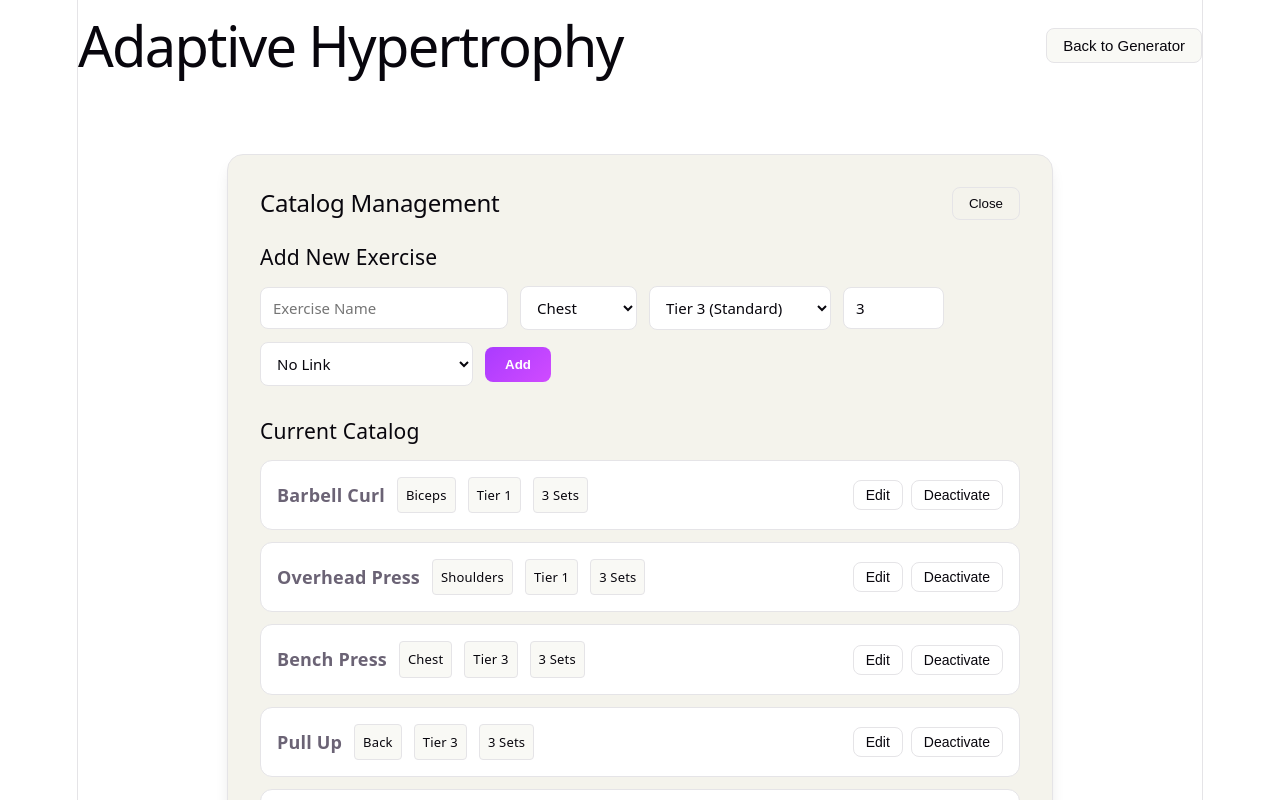
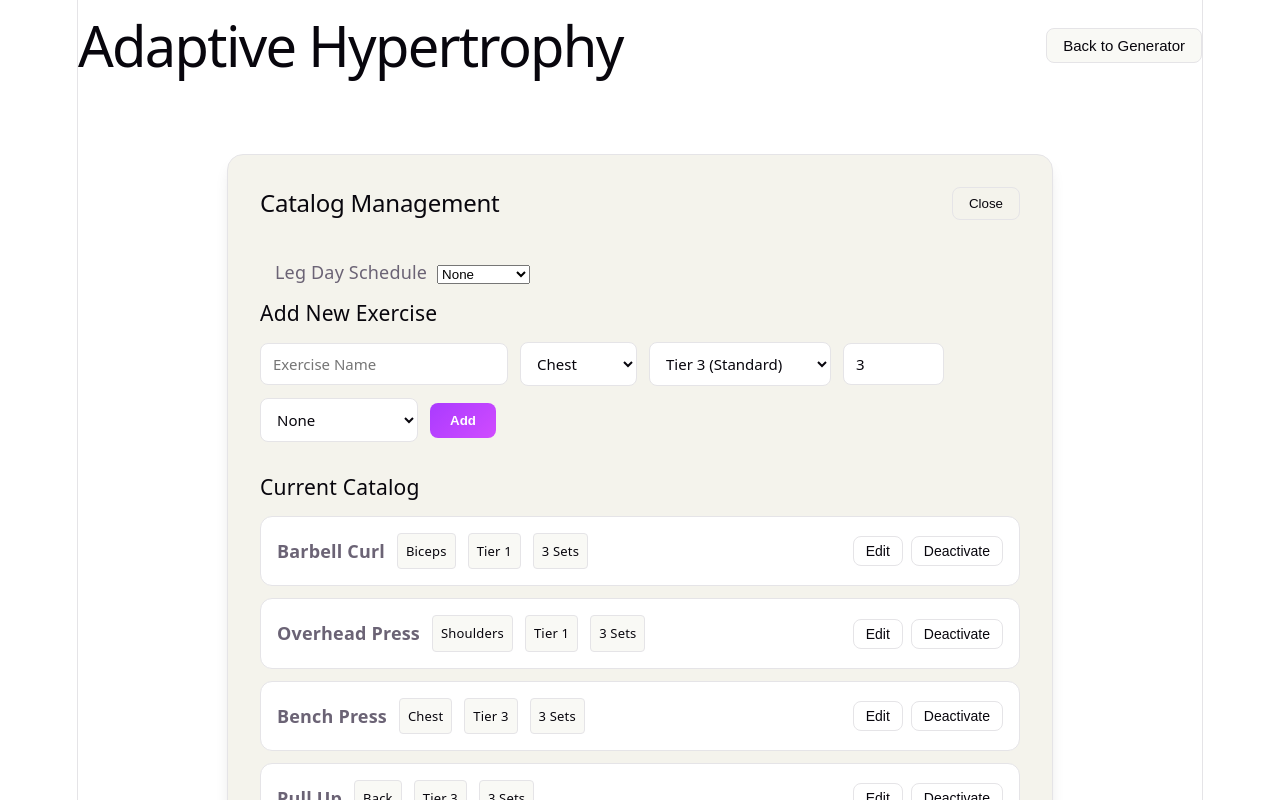
Before and after one commit to jhampson-dbre/adaptive-workouts, a React (Vite) app: page / in a window 1280 px wide. Both pictures are taken after a click on the button "Manage Catalog". Shown: the top 800 px of the page. Built offline with nearby package versions, Linux system fonts and the light colour scheme.

Commit message:
feat: add leg day configuration to settings

```diff
--- a/src/components/Settings.jsx
+++ b/src/components/Settings.jsx
@@ -1,5 +1,5 @@
 import React, { useState, useEffect } from 'react';
-import { getCatalog, saveCatalog } from '../utils/storage';
+import { getCatalog, saveCatalog, getSettings, saveSettings } from '../utils/storage';
 
 const getTier1Groups = (currentCatalog, ignoreId = null) => {
   const t1Exercises = currentCatalog.filter(ex => ex.tier === 1 && ex.id !== ignoreId);
@@ -9,6 +9,10 @@ const getTier1Groups = (currentCatalog, ignoreId = null) => {
 export default function Settings({ onClose }) {
   const [catalog, setCatalog] = useState([]);
   const [editingId, setEditingId] = useState(null);
+  const [settings, setSettings] = useState({});
+  const [legDayOfWeek, setLegDayOfWeek] = useState('None');
+  const [warmupTime, setWarmupTime] = useState(10);
+  const [staleThreshold, setStaleThreshold] = useState(5);
 
   // New exercise state
   const [newName, setNewName] = useState('');
@@ -26,7 +30,18 @@ export default function Settings({ onClose }) {
 
   useEffect(() => {
     setCatalog(getCatalog());
+    const currentSettings = getSettings();
+    setSettings(currentSettings);
+    setLegDayOfWeek(currentSettings.legDayOfWeek || 'None');
+    setWarmupTime(currentSettings.warmupTime || 10);
+    setStaleThreshold(currentSettings.staleThreshold || 5);
   }, []);
+
+  const handleSaveSettings = (updates) => {
+    const newSettings = { ...settings, ...updates };
+    setSettings(newSettings);
+    saveSettings(newSettings);
+  };
 
   const handleSave = (newCatalog) => {
     setCatalog(newCatalog);
@@ -131,6 +146,23 @@ export default function Settings({ onClose }) {
         <button className="close-btn" onClick={onClose}>Close</button>
       </div>
 
+      <div className="setting-group" style={{ padding: '15px' }}>
+        <label style={{ marginRight: '10px' }}>Leg Day Schedule</label>
+        <select value={legDayOfWeek} onChange={(e) => {
+          setLegDayOfWeek(e.target.value);
+          handleSaveSettings({ warmupTime, staleThreshold, legDayOfWeek: e.target.value });
+        }}>
+          {['None', 'Monday', 'Tuesday', 'Wednesday', 'Thursday', 'Friday', 'Saturday', 'Sunday'].map(day => (
+            <option key={day} value={day}>{day}</option>
+          ))}
+        </select>
+        {legDayOfWeek !== 'None' && catalog.filter(ex => ex.muscleGroup === 'Legs' && ex.tier === 3).length === 0 && (
+          <div className="alert-warning" style={{ color: 'red', marginTop: '5px' }}>
+            You must add at least one Tier 3 Leg Exercise to the catalog to use Leg Day.
+          </div>
+        )}
+      </div>
+
       <div className="add-exercise">
         <h3>Add New Exercise</h3>
         <form onSubmit={handleAdd} className="add-form">
@@ -155,9 +187,18 @@ export default function Settings({ onClose }) {
             onChange={(e) => setNewTier(e.target.value)}
             title="Priority Tier"
           >
+            {newGroup === 'Legs' ? (
+              <>
+                <option value="3">Tier 3 (Primary Leg Day)</option>
+                <option value="4">Tier 4 (Supplemental)</option>
+              </>
+            ) : (
+              <>
                 <option value="1">Tier 1 (Core Pivot)</option>
                 <option value="3">Tier 3 (Standard)</option>
                 <option value="4">Tier 4 (Low Priority)</option>
+              </>
+            )}
           </select>
           <input
             type="number"
@@ -168,12 +209,14 @@ export default function Settings({ onClose }) {
             title="Sets"
             placeholder="Sets"
           />
+          {newGroup === 'Legs' && String(newTier) === '3' ? (
+            <span className="badge">Primary Leg exercises are automatically linked together on Leg Day.</span>
+          ) : (
             <select value={newLink} onChange={(e) => setNewLink(e.target.value)}>
-            <option value="">No Link</option>
-            {catalog.map(ex => (
-              <option key={ex.id} value={ex.id}>Link to: {ex.name}</option>
-            ))}
+              <option value="">None</option>
+              {catalog.map(ex => <option key={ex.id} value={ex.id}>{ex.name}</option>)}
             </select>
+          )}
           <button type="submit" className="add-btn">Add</button>
         </form>
       </div>
@@ -204,9 +247,18 @@ export default function Settings({ onClose }) {
                     onChange={(e) => setEditTier(e.target.value)}
                     title="Priority Tier"
                   >
+                    {editGroup === 'Legs' ? (
+                      <>
+                        <option value="3">Tier 3 (Primary Leg Day)</option>
+                        <option value="4">Tier 4 (Supplemental)</option>
+                      </>
+                    ) : (
+                      <>
                         <option value="1">Tier 1 (Core Pivot)</option>
                         <option value="3">Tier 3 (Standard)</option>
                         <option value="4">Tier 4 (Low Priority)</option>
+                      </>
+                    )}
                   </select>
                   <input
                     type="number"
@@ -216,12 +268,16 @@ export default function Settings({ onClose }) {
                     onChange={(e) => setEditSets(e.target.value)}
                     title="Sets"
                   />
+                  {editGroup === 'Legs' && String(editTier) === '3' ? (
+                    <span className="badge">Primary Leg exercises are automatically linked together on Leg Day.</span>
+                  ) : (
                     <select value={editLink} onChange={(e) => setEditLink(e.target.value)}>
-                    <option value="">No Link</option>
+                      <option value="">None</option>
                       {catalog.filter(c => c.id !== ex.id).map(c => (
-                      <option key={c.id} value={c.id}>Link to: {c.name}</option>
+                        <option key={c.id} value={c.id}>{c.name}</option>
                       ))}
                     </select>
+                  )}
                   <div className="edit-actions">
                     <button onClick={() => handleSaveEdit(ex.id)} className="save-btn">Save</button>
                     <button onClick={() => setEditingId(null)} className="cancel-btn">Cancel</button>
--- a/src/utils/storage.js
+++ b/src/utils/storage.js
@@ -19,7 +19,11 @@ export function saveWorkout(workout) {
 }
 
 export function getSettings() {
-    return safeGetItem('adaptive-settings', {});
+    return JSON.parse(localStorage.getItem('adaptive-settings') || '{"warmupTime": 10, "staleThreshold": 5, "legDayOfWeek": "None"}');
+}
+
+export function saveSettings(settings) {
+    localStorage.setItem('adaptive-settings', JSON.stringify(settings));
 }
 
 export function getCatalog() {
```
Lines whose indentation alone changed are shown as unchanged.
